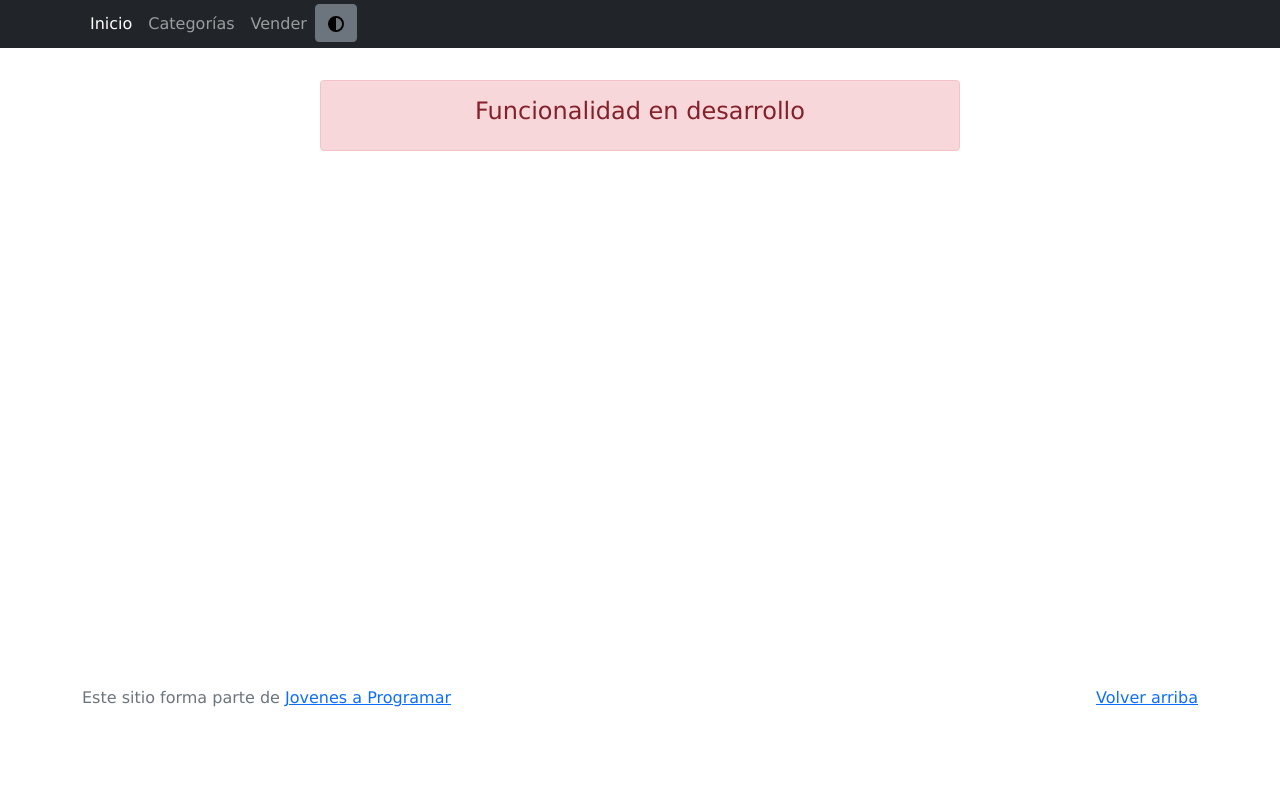
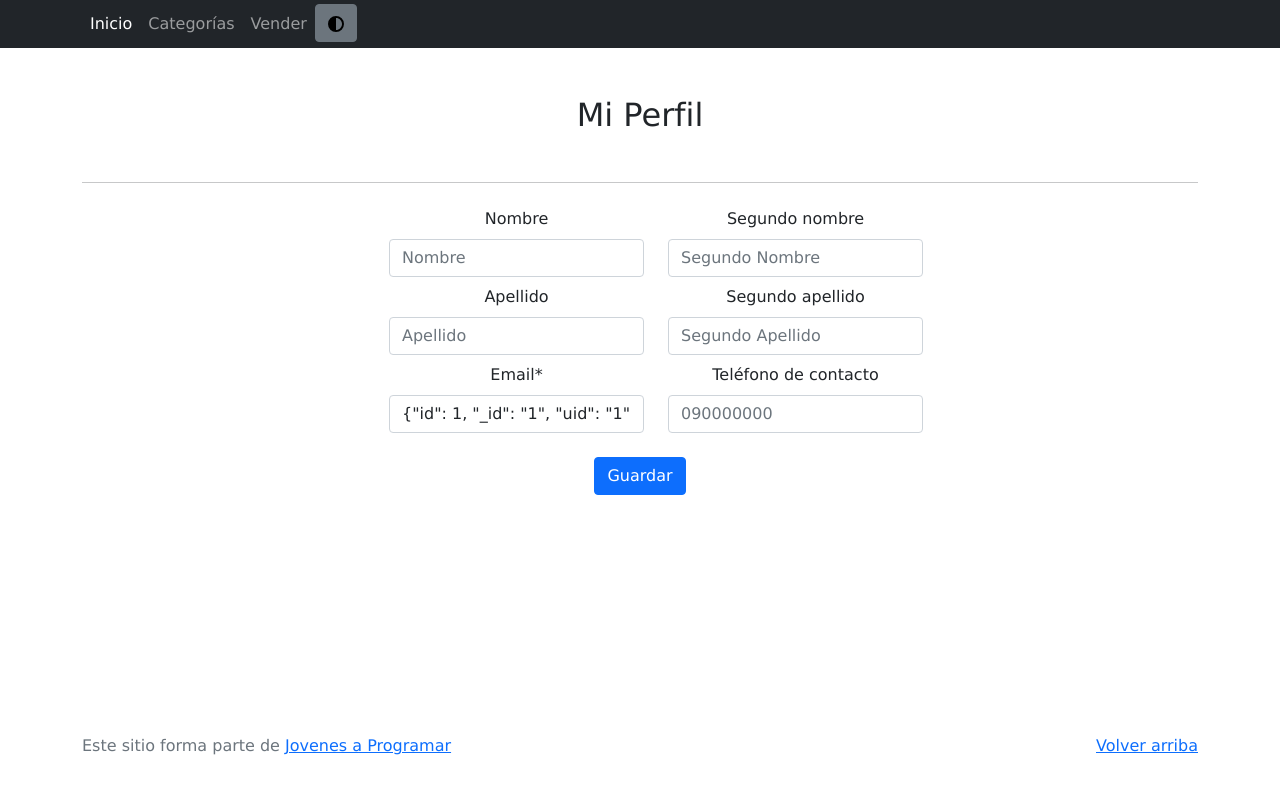
Before and after one commit to gsotoc/workspace-inicial, a plain HTML site: page my-profile.html in a window 1280 px wide. Shown: the top 794 px of the page. Drawn offline with Linux system fonts and the light colour scheme; sample sign-in values are in the browser's storage.

Commit message:
mi perfil
Completa la pauta 1

```diff
--- a/js/my-profile.js
+++ b/js/my-profile.js
@@ -0,0 +1,5 @@
+//Obtengo el mail usado por el usuario para precargarlo en my-profile.html
+document.addEventListener("DOMContentLoaded", ()=>{
+    const email = localStorage.getItem("user") || sessionStorage.getItem("user");
+    document.getElementById("emailUser").setAttribute("value", email);
+});
--- a/my-profile.html
+++ b/my-profile.html
@@ -102,9 +102,37 @@
   </nav>
   <main>
     <div class="container">
-      <div class="alert alert-danger text-center" role="alert">
-        <h4 class="alert-heading">Funcionalidad en desarrollo</h4>
-      </div>
+      <h2 class="text-center m-5">Mi Perfil</h2>
+      <hr>
+      <form action="/guardar_perfil" method="post">
+        <div class="col-12 row m-3">
+          <div class="col-6 mt-2">
+            <label for="nombre" class="form-label">Nombre</label>
+            <input type="text" class="form-control" id="nombre" name="nombre" placeholder="Nombre" required>
+          </div>
+          <div class="col-6 mt-2">
+            <label for="segundo_nombre" class="form-label">Segundo nombre</label>
+            <input type="text" class="form-control" id="segundo_nombre" name="segundo_nombre" placeholder="Segundo Nombre">
+          </div>
+          <div class="col-6 mt-2">
+            <label for="apellido" class="form-label">Apellido</label>
+            <input type="text" class="form-control" id="apellido" name="apellido" placeholder="Apellido" required>
+          </div>
+          <div class="col-6 mt-2">
+            <label for="segundo_apellido" class="form-label">Segundo apellido</label>
+            <input type="text" class="form-control" id="segundo_apellido" name="segundo_apellido" placeholder="Segundo Apellido">
+          </div>
+          <div class="col-6 mt-2">
+            <label for="exampleFormControlInput1" class="form-label">Email*</label>
+            <input type="email" class="form-control" id="emailUser" placeholder="nombre@ejemplo.com">
+          </div>
+          <div class="col-6 mt-2">
+            <label for="telefono" class="form-label">Teléfono de contacto</label>
+            <input type="tel" class="form-control" id="telefono" name="telefono" placeholder="090000000">
+          </div>
+        </div>
+        <button type="submit" class="btn btn-primary m-2">Guardar</button>
+      </form>
     </div>
   </main>
   <footer class="text-muted">
```
